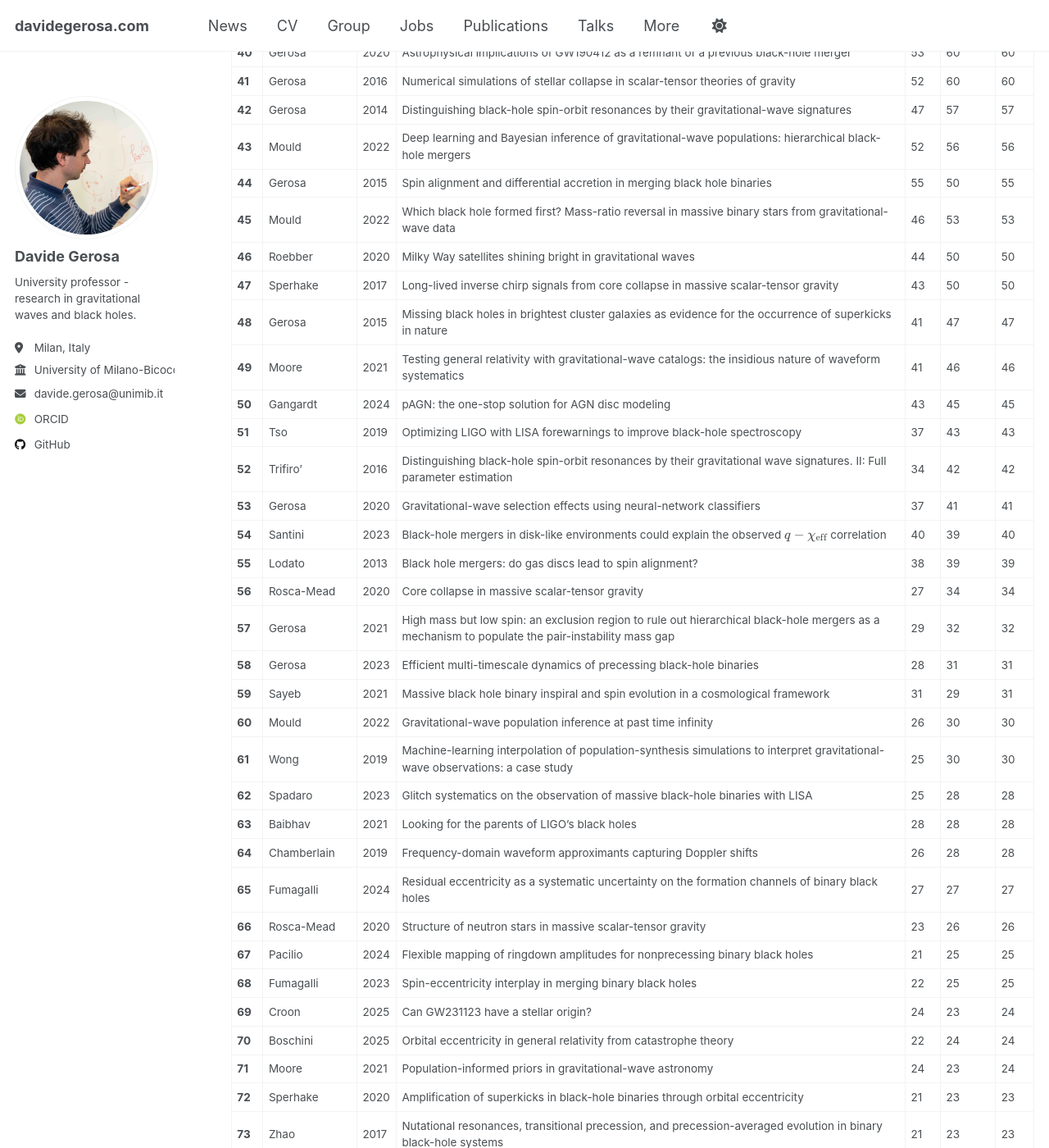
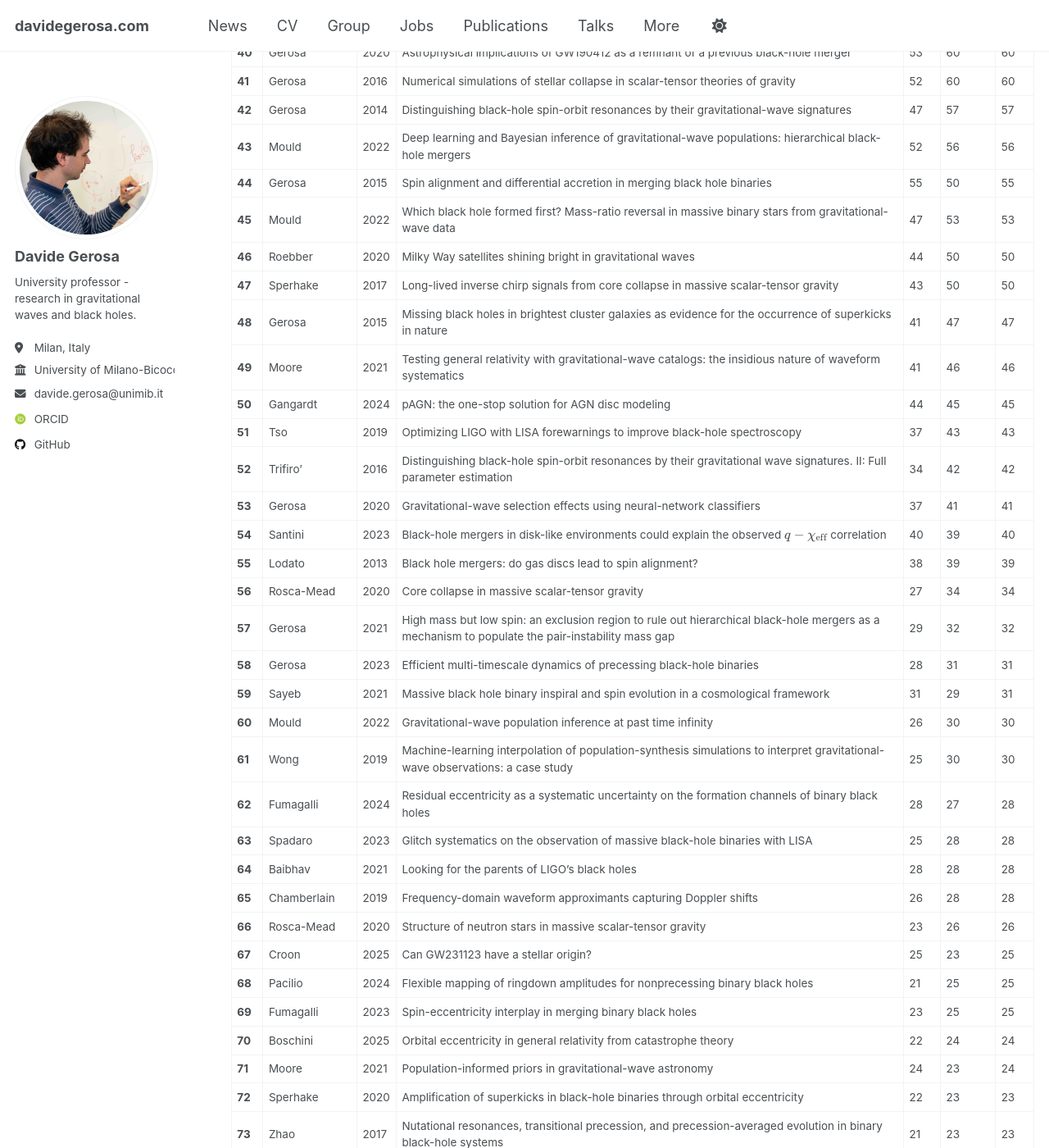
Before and after one commit to dgerosa/website, a Jekyll site: the page built from _pages/citations.md, in a window 1280 px wide and 1400 px high, scrolled down 2081 px. Shown: the whole window at 82% size. Built offline with Jekyll 4.4.1, drawn with Linux system fonts in a browser that asks for light colours; some web fonts are replaced; some of the changed text lies outside the part shown.

Commit message:
Website update from workflow

```diff
--- a/_pages/_citations.md
+++ b/_pages/_citations.md
@@ -53,12 +53,12 @@
 | **42** | Gerosa | 2014 | Distinguishing black-hole spin-orbit resonances by their gravitational-wave signatures | 47 | 57 | 57 |
 | **43** | Mould | 2022 | Deep learning and Bayesian inference of gravitational-wave populations: hierarchical black-hole mergers | 52 | 56 | 56 |
 | **44** | Gerosa | 2015 | Spin alignment and differential accretion in merging black hole binaries | 55 | 50 | 55 |
-| **45** | Mould | 2022 | Which black hole formed first? Mass-ratio reversal in massive binary stars from gravitational-wave data | 46 | 53 | 53 |
+| **45** | Mould | 2022 | Which black hole formed first? Mass-ratio reversal in massive binary stars from gravitational-wave data | 47 | 53 | 53 |
 | **46** | Roebber | 2020 | Milky Way satellites shining bright in gravitational waves | 44 | 50 | 50 |
 | **47** | Sperhake | 2017 | Long-lived inverse chirp signals from core collapse in massive scalar-tensor gravity | 43 | 50 | 50 |
 | **48** | Gerosa | 2015 | Missing black holes in brightest cluster galaxies as evidence for the occurrence of superkicks in nature | 41 | 47 | 47 |
 | **49** | Moore | 2021 | Testing general relativity with gravitational-wave catalogs: the insidious nature of waveform systematics | 41 | 46 | 46 |
-| **50** | Gangardt | 2024 | pAGN: the one-stop solution for AGN disc modeling | 43 | 45 | 45 |
+| **50** | Gangardt | 2024 | pAGN: the one-stop solution for AGN disc modeling | 44 | 45 | 45 |
 | **51** | Tso | 2019 | Optimizing LIGO with LISA forewarnings to improve black-hole spectroscopy | 37 | 43 | 43 |
 | **52** | Trifiro' | 2016 | Distinguishing black-hole spin-orbit resonances by their gravitational wave signatures. II: Full parameter estimation | 34 | 42 | 42 |
 | **53** | Gerosa | 2020 | Gravitational-wave selection effects using neural-network classifiers | 37 | 41 | 41 |
@@ -70,17 +70,17 @@
 | **59** | Sayeb | 2021 | Massive black hole binary inspiral and spin evolution in a cosmological framework | 31 | 29 | 31 |
 | **60** | Mould | 2022 | Gravitational-wave population inference at past time infinity | 26 | 30 | 30 |
 | **61** | Wong | 2019 | Machine-learning interpolation of population-synthesis simulations to interpret gravitational-wave observations: a case study | 25 | 30 | 30 |
-| **62** | Spadaro | 2023 | Glitch systematics on the observation of massive black-hole binaries with LISA | 25 | 28 | 28 |
-| **63** | Baibhav | 2021 | Looking for the parents of LIGO's black holes | 28 | 28 | 28 |
-| **64** | Chamberlain | 2019 | Frequency-domain waveform approximants capturing Doppler shifts | 26 | 28 | 28 |
-| **65** | Fumagalli | 2024 | Residual eccentricity as a systematic uncertainty on the formation channels of binary black holes | 27 | 27 | 27 |
+| **62** | Fumagalli | 2024 | Residual eccentricity as a systematic uncertainty on the formation channels of binary black holes | 28 | 27 | 28 |
+| **63** | Spadaro | 2023 | Glitch systematics on the observation of massive black-hole binaries with LISA | 25 | 28 | 28 |
+| **64** | Baibhav | 2021 | Looking for the parents of LIGO's black holes | 28 | 28 | 28 |
+| **65** | Chamberlain | 2019 | Frequency-domain waveform approximants capturing Doppler shifts | 26 | 28 | 28 |
 | **66** | Rosca-Mead | 2020 | Structure of neutron stars in massive scalar-tensor gravity | 23 | 26 | 26 |
-| **67** | Pacilio | 2024 | Flexible mapping of ringdown amplitudes for nonprecessing binary black holes | 21 | 25 | 25 |
-| **68** | Fumagalli | 2023 | Spin-eccentricity interplay in merging binary black holes | 22 | 25 | 25 |
-| **69** | Croon | 2025 | Can GW231123 have a stellar origin? | 24 | 23 | 24 |
+| **67** | Croon | 2025 | Can GW231123 have a stellar origin? | 25 | 23 | 25 |
+| **68** | Pacilio | 2024 | Flexible mapping of ringdown amplitudes for nonprecessing binary black holes | 21 | 25 | 25 |
+| **69** | Fumagalli | 2023 | Spin-eccentricity interplay in merging binary black holes | 23 | 25 | 25 |
 | **70** | Boschini | 2025 | Orbital eccentricity in general relativity from catastrophe theory | 22 | 24 | 24 |
 | **71** | Moore | 2021 | Population-informed priors in gravitational-wave astronomy | 24 | 23 | 24 |
-| **72** | Sperhake | 2020 | Amplification of superkicks in black-hole binaries through orbital eccentricity | 21 | 23 | 23 |
+| **72** | Sperhake | 2020 | Amplification of superkicks in black-hole binaries through orbital eccentricity | 22 | 23 | 23 |
 | **73** | Zhao | 2017 | Nutational resonances, transitional precession, and precession-averaged evolution in binary black-hole systems | 21 | 23 | 23 |
 | **74** | Gerosa | 2017 | On the equal-mass limit of precessing black-hole binaries | 19 | 23 | 23 |
 | **75** | Mould | 2020 | Endpoint of the up-down instability in precessing binary black holes | 18 | 22 | 22 |
@@ -203,4 +203,4 @@
 
 
 <br><br>
-*Last updated: 2026-02-08 01:01:21 UTC*
+*Last updated: 2026-02-09 01:01:32 UTC*
```
Also changed, not shown: other parts of _pages/_citations.md (+11 -11 lines), _pages/_group.md (+1 -1 lines), _pages/_publications.md (+1 -1 lines), _pages/_talks.md (+1 -1 lines).
